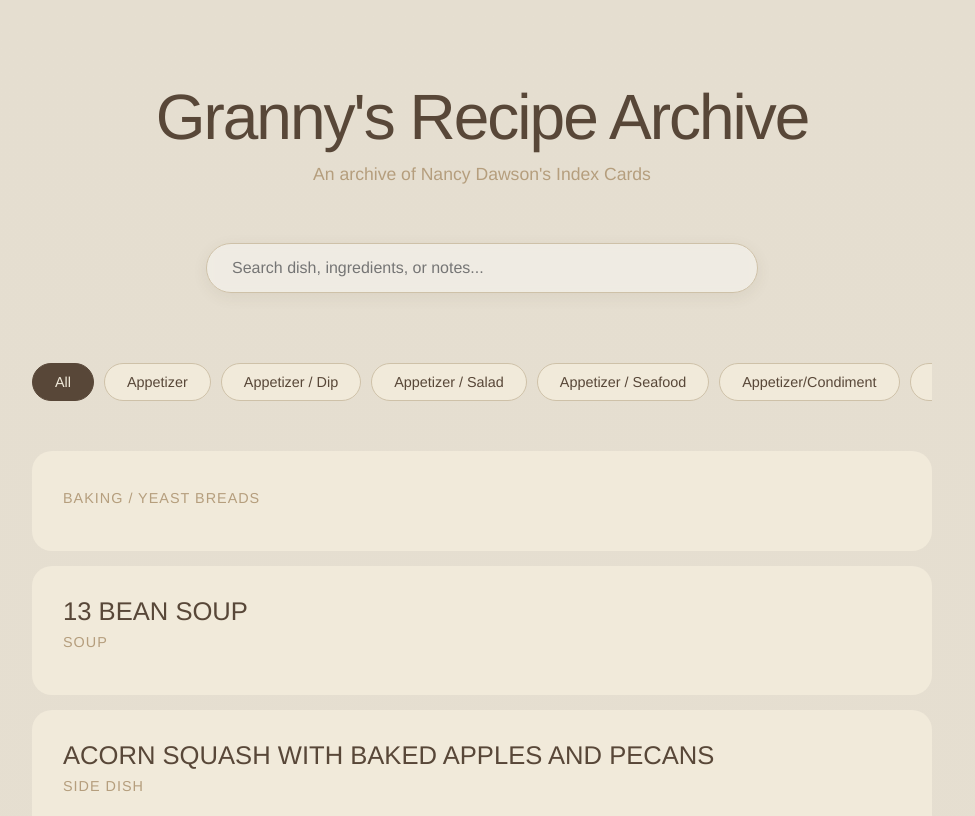
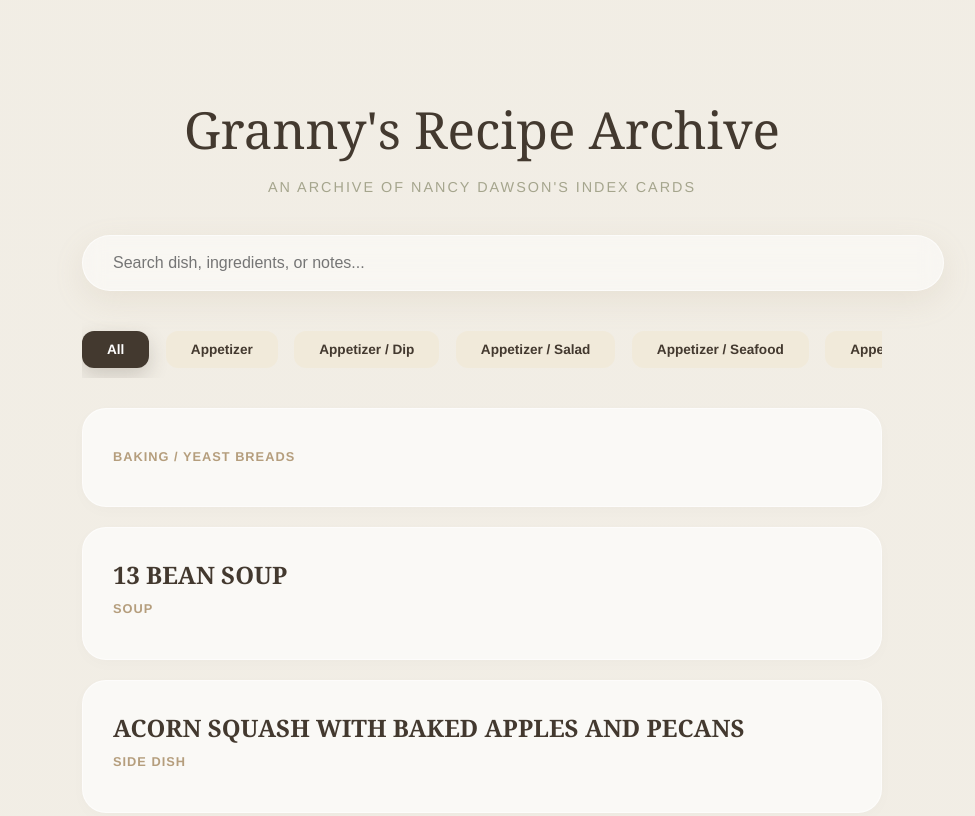
Before and after one commit to henry5250/grandmother-recipes, a plain HTML site: page index.html in a window 1280 px wide. Shown: the top 816 px of the page, without its empty margins (158-1133 px from the left). Drawn offline with Linux system fonts and the light colour scheme.

Commit message:
Update style.css

```diff
--- a/style.css
+++ b/style.css
@@ -1,194 +1,221 @@
 :root {
-    --primary-bg: #E5DED0;    /* Warm Clay Base */
-    --surface: #F1EADA;       /* Organic Light Beige */
-    --accent: #B59E7D;        /* Muted Earth Tan */
-    --text: #584738;          /* Charcoal Brown */
-    --border-soft: #CEC1A8;   /* Sandstone */
-    --shadow-color: rgba(88, 71, 56, 0.08);
+    /* Multi-layered Japandi Palette */
+    --base-bg: #F4F1EA;       /* Warm Linen */
+    --paper-light: #FAF9F6;   /* Rice Paper */
+    --paper-depth: #F1EADA;   /* Pressed Oat */
+    --accent-oak: #B59E7D;    /* Warm Oakwood */
+    --accent-clay: #CB997E;   /* Terracotta Accent */
+    --accent-sage: #A5A58D;   /* Organic Sage Detail */
+    --text-rich: #43392F;     /* Deep Cocoa */
+    --glass-border: rgba(255, 255, 255, 0.6);
 }
 
 body {
-    background-color: var(--primary-bg);
+    background: radial-gradient(circle at 10% 20%, #F4F1EA 0%, #E9E2D5 100%);
     margin: 0;
-    padding: 0;
     font-family: 'Helvetica Neue', Helvetica, Arial, sans-serif;
-    color: var(--text);
-    /* Soft vignette effect for depth */
-    background: radial-gradient(circle at center, #F1EADA 0%, #E5DED0 100%);
+    color: var(--text-rich);
     min-height: 100vh;
 }
 
 .background-wrapper {
     display: flex;
     justify-content: center;
-    padding: 80px 20px;
+    padding: 60px 20px;
 }
 
 .page-container {
-    background-color: transparent; /* Elements float directly on the vignette */
     width: 100%;
-    max-width: 900px;
+    max-width: 800px;
 }
 
-/* Header & Search */
-header {
+/* --- Header Section --- */
+header h1 {
+    font-family: 'Georgia', serif; /* Serif for titles adds family warmth */
+    font-size: 3.2rem;
+    font-weight: normal;
     text-align: center;
-    margin-bottom: 60px;
-}
-
-h1 {
-    font-weight: 300; /* Light/Thin Helvetica for Japandi look */
-    font-size: 4rem;
-    letter-spacing: -2px;
-    margin: 0;
+    color: var(--text-rich);
+    margin-bottom: 5px;
 }
 
 .subtitle {
-    font-size: 1.1rem;
-    color: var(--accent);
-    margin-top: 10px;
-    font-weight: 400;
+    text-align: center;
+    font-size: 0.9rem;
+    letter-spacing: 2px;
+    text-transform: uppercase;
+    color: var(--accent-sage);
+    margin-bottom: 40px;
 }
 
+/* --- Modern Floating Search --- */
 #searchInput {
     width: 100%;
-    max-width: 500px;
-    padding: 15px 25px;
-    margin-top: 40px;
-    border: 1px solid var(--border-soft);
-    border-radius: 40px;
-    background: rgba(255, 255, 255, 0.4);
-    backdrop-filter: blur(5px);
-    font-family: 'Helvetica', sans-serif;
+    padding: 18px 30px;
+    border: 1px solid var(--glass-border);
+    border-radius: 50px;
+    background: rgba(255, 255, 255, 0.5);
+    backdrop-filter: blur(10px);
     font-size: 1rem;
-    color: var(--text);
+    box-shadow: 0 10px 30px rgba(181, 158, 125, 0.15);
     outline: none;
-    transition: all 0.4s ease;
-    box-shadow: 0 4px 15px var(--shadow-color);
+    transition: all 0.4s cubic-bezier(0.4, 0, 0.2, 1);
 }
 
 #searchInput:focus {
-    background: rgba(255, 255, 255, 0.8);
-    width: 100%; /* Expands slightly on focus */
-    box-shadow: 0 10px 25px var(--shadow-color);
+    background: rgba(255, 255, 255, 0.9);
+    box-shadow: 0 15px 40px rgba(181, 158, 125, 0.25);
+    transform: translateY(-2px);
 }
 
-/* Tab Bar */
+/* --- Category Tabs (Organic Ceramic Style) --- */
 .category-wrapper {
-    margin: 40px 0;
-}
-
-.tabs-list {
-    display: flex;
+    margin: 30px 0;
     overflow-x: auto;
-    gap: 10px;
+    white-space: nowrap;
     padding: 10px 0;
     scrollbar-width: none;
 }
 
 .tab {
-    flex: 0 0 auto;
-    padding: 10px 22px;
-    border-radius: 30px;
-    background: var(--surface);
-    border: 1px solid var(--border-soft);
-    color: var(--text);
-    font-size: 0.9rem;
+    display: inline-block;
+    padding: 10px 24px;
+    margin-right: 12px;
+    border-radius: 12px;
+    background: var(--paper-depth);
+    border: 1px solid transparent;
     cursor: pointer;
-    transition: all 0.3s cubic-bezier(0.4, 0, 0.2, 1);
+    font-size: 0.85rem;
+    font-weight: 600;
+    transition: all 0.3s;
+    color: var(--text-rich);
 }
 
 .tab:hover {
     background: #fff;
-    transform: translateY(-2px);
+    color: var(--accent-clay);
+    box-shadow: 0 5px 15px rgba(0,0,0,0.05);
 }
 
 .tab.active {
-    background: var(--text);
-    color: var(--surface);
-    border-color: var(--text);
+    background: var(--text-rich);
+    color: #fff;
+    box-shadow: 0 8px 20px rgba(67, 57, 47, 0.2);
 }
 
-/* Recipe Grid & Hover Effect */
+/* --- Recipe Card Items --- */
 .recipe-grid {
-    display: flex;
-    flex-direction: column;
-    gap: 15px;
+    display: grid;
+    grid-template-columns: 1fr;
+    gap: 20px;
 }
 
 .recipe-item {
-    background: var(--surface);
+    background: var(--paper-light);
     padding: 30px;
-    border-radius: 20px;
-    border: 1px solid transparent;
+    border-radius: 24px;
+    border: 1px solid var(--glass-border);
+    position: relative;
     cursor: pointer;
-    transition: all 0.5s cubic-bezier(0.165, 0.84, 0.44, 1); /* Ultra-smooth */
+    transition: all 0.4s cubic-bezier(0.165, 0.84, 0.44, 1);
+    box-shadow: 0 4px 15px rgba(0,0,0,0.02);
+    overflow: hidden;
 }
 
+/* The hover "pop" effect you requested */
 .recipe-item:hover {
-    transform: scale(1.03); /* Floating pop-out effect */
-    background: #fff;
-    box-shadow: 0 20px 40px rgba(0, 0, 0, 0.05);
-    border: 1px solid var(--border-soft);
+    transform: scale(1.02) translateY(-5px);
+    box-shadow: 0 25px 50px rgba(181, 158, 125, 0.2);
+    background: #ffffff;
 }
 
 .recipe-item h3 {
     margin: 0;
-    font-size: 1.6rem;
-    font-weight: 500;
+    font-family: 'Georgia', serif;
+    font-size: 1.5rem;
 }
 
 .recipe-item p {
-    margin-top: 8px;
-    font-size: 0.9rem;
-    color: var(--accent);
+    color: var(--accent-oak);
+    font-size: 0.8rem;
+    font-weight: 700;
+    margin-top: 10px;
+    text-transform: uppercase;
     letter-spacing: 1px;
-    text-transform: uppercase;
 }
 
-/* Modal UI */
+/* --- The Recipe Card Popup (The Masterpiece) --- */
 .modal {
     display: none;
     position: fixed;
     z-index: 1000;
-    left: 0; top: 0;
-    width: 100%; height: 100%;
-    background-color: rgba(88, 71, 56, 0.1);
-    backdrop-filter: blur(20px); /* Heavy modern frost */
+    left: 0; top: 0; width: 100%; height: 100%;
+    background: rgba(67, 57, 47, 0.15);
+    backdrop-filter: blur(25px); /* Heavy frost effect */
 }
 
 .modal-content {
-    background: var(--surface);
-    margin: 5vh auto;
-    padding: 60px;
-    width: 85%;
-    max-width: 700px;
-    border-radius: 30px;
-    border: 1px solid white;
-    box-shadow: 0 40px 100px rgba(0, 0, 0, 0.15);
+    background: #FDFCFB;
+    margin: 4vh auto;
+    padding: 50px;
+    width: 90%;
+    max-width: 680px;
+    border-radius: 40px;
+    border: 1px solid #fff;
+    box-shadow: 0 50px 100px rgba(0,0,0,0.12);
+    max-height: 85vh;
+    overflow-y: auto;
     position: relative;
-    max-height: 80vh;
-    overflow-y: auto;
 }
 
-.recipe-title { font-size: 3rem; letter-spacing: -1.5px; font-weight: 300; }
-.section-label { font-weight: bold; margin-top: 35px; color: var(--accent); }
-.content-text { line-height: 1.8; font-weight: 400; font-size: 1.1rem; }
-.notes-area { border-top: 1px solid var(--border-soft); margin-top: 40px; padding-top: 20px; font-style: italic; }
+.modal-content h1 {
+    font-family: 'Georgia', serif;
+    font-size: 2.8rem;
+    margin-bottom: 20px;
+    border-left: 5px solid var(--accent-clay); /* Organic pop of color */
+    padding-left: 20px;
+}
+
+.section-label {
+    font-weight: 700;
+    text-transform: uppercase;
+    font-size: 0.75rem;
+    letter-spacing: 2px;
+    color: var(--accent-sage);
+    margin-top: 40px;
+    border-bottom: 1px solid var(--paper-depth);
+    padding-bottom: 8px;
+}
+
+.content-text {
+    font-size: 1.1rem;
+    line-height: 1.8;
+    margin-top: 15px;
+}
+
+.notes-area {
+    background: var(--paper-depth);
+    padding: 25px;
+    border-radius: 20px;
+    margin-top: 40px;
+    font-style: italic;
+    font-family: 'Georgia', serif;
+}
 
 .pdf-block {
-    display: inline-block;
+    display: block;
     margin-top: 50px;
-    padding: 15px 35px;
-    background: var(--text);
-    color: white;
+    padding: 18px;
+    background: var(--text-rich);
+    color: #fff;
+    text-align: center;
+    border-radius: 15px;
     text-decoration: none;
-    border-radius: 40px;
-    font-size: 0.9rem;
+    font-weight: 600;
     transition: all 0.3s;
 }
 
-.pdf-block:hover { transform: translateY(-3px); opacity: 0.9; }
-
-/* Hide scrollbar for tabs */
-.tabs-list::-webkit-scrollbar { display: none; }
+.pdf-block:hover {
+    background: var(--accent-clay);
+    transform: translateY(-2px);
+}
```
